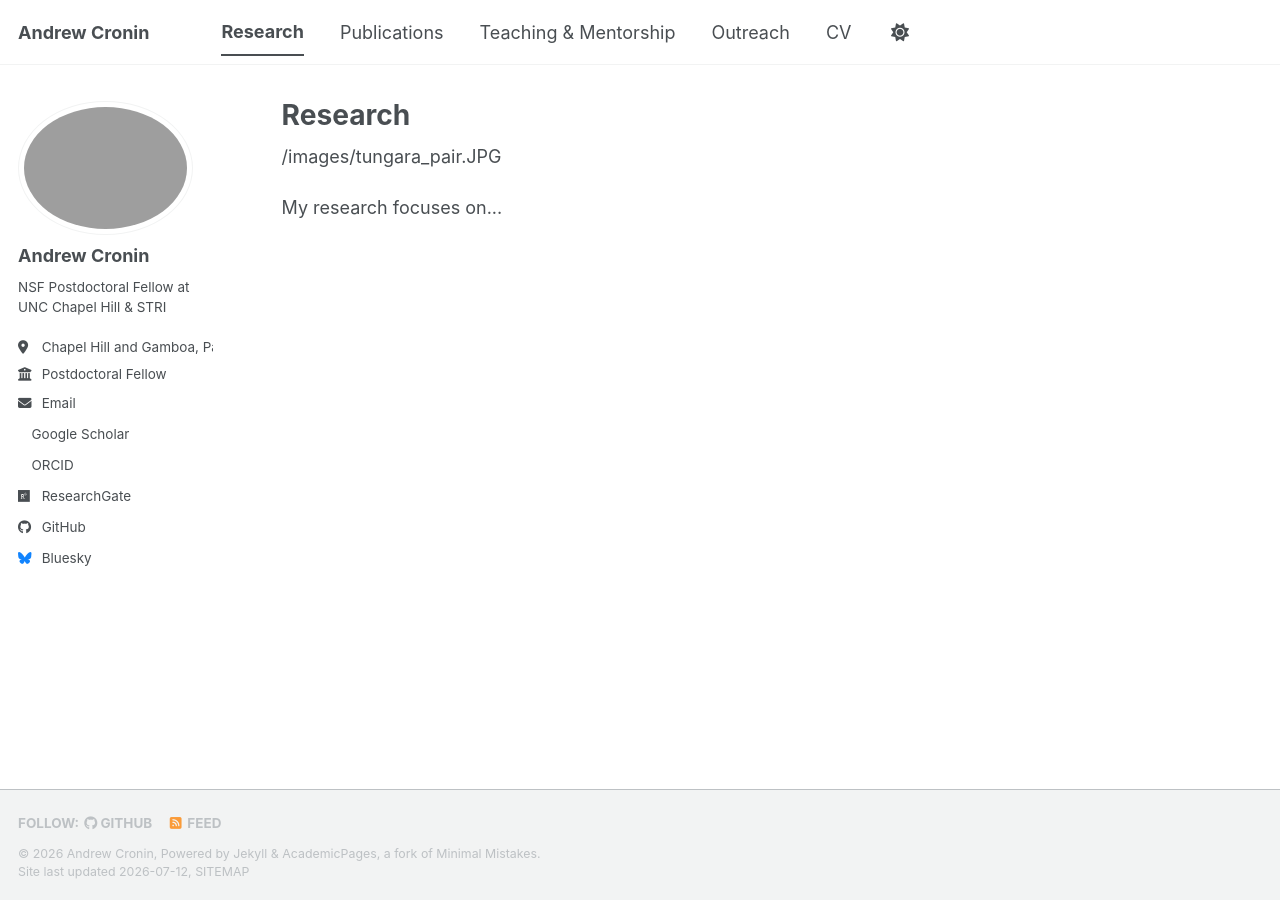
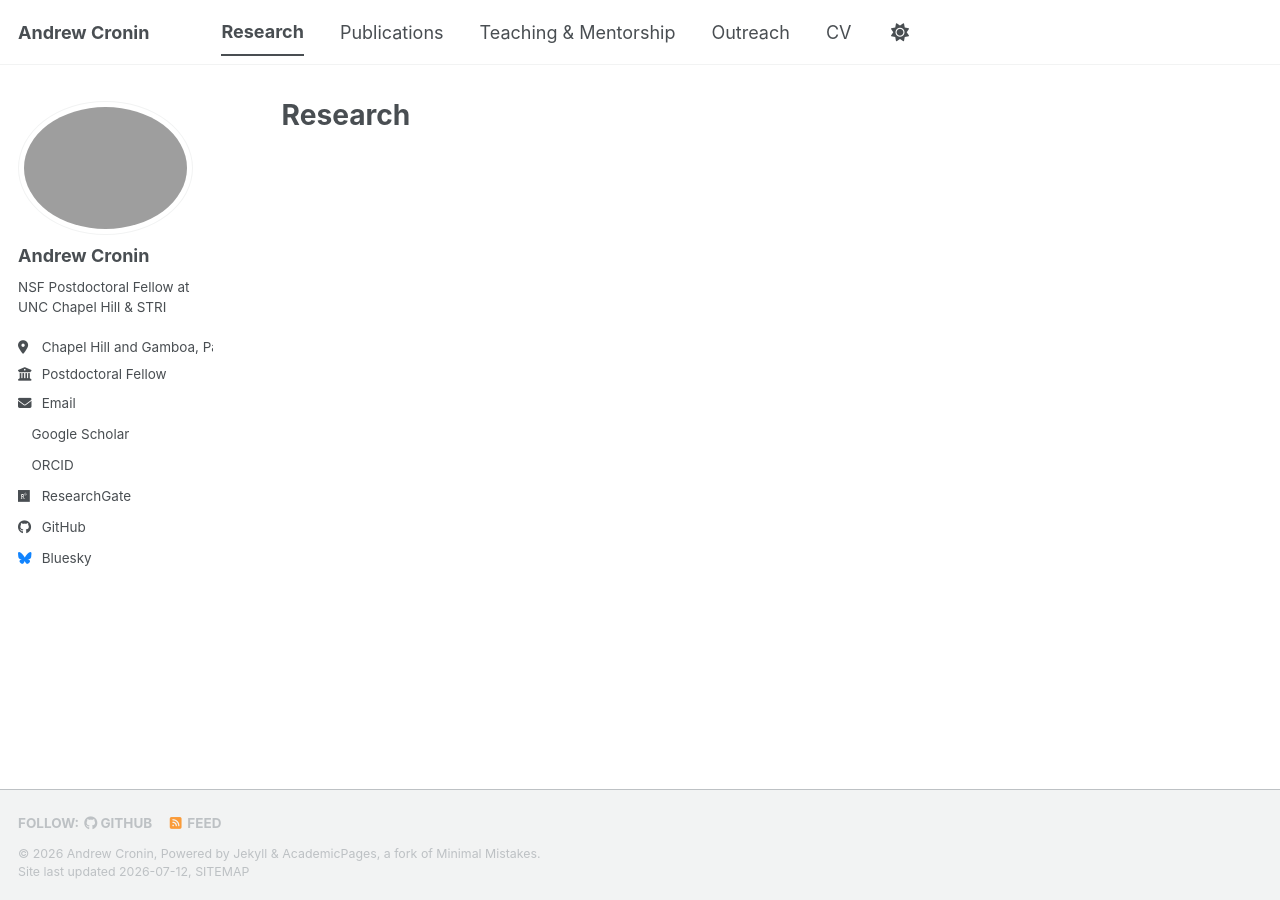
Before and after one commit to andrewdcronin/andrewdcronin.github.io, a Jekyll site: the page built from _pages/research.md, in a window 1280 px wide. Built offline with Jekyll 4.4.1, drawn with Linux system fonts in a browser that asks for light colours; a style sheet for code colours, icons or effects is not loaded.

Commit message:
Clean up research.md by removing unused lines
Removed unnecessary content from research page.

```diff
--- a/_pages/research.md
+++ b/_pages/research.md
@@ -2,9 +2,3 @@
 title: "Research"
 permalink: /research/
 ---
-
-/images/tungara_pair.JPG
-
-<p>
-My research focuses on...
-</p>
```
